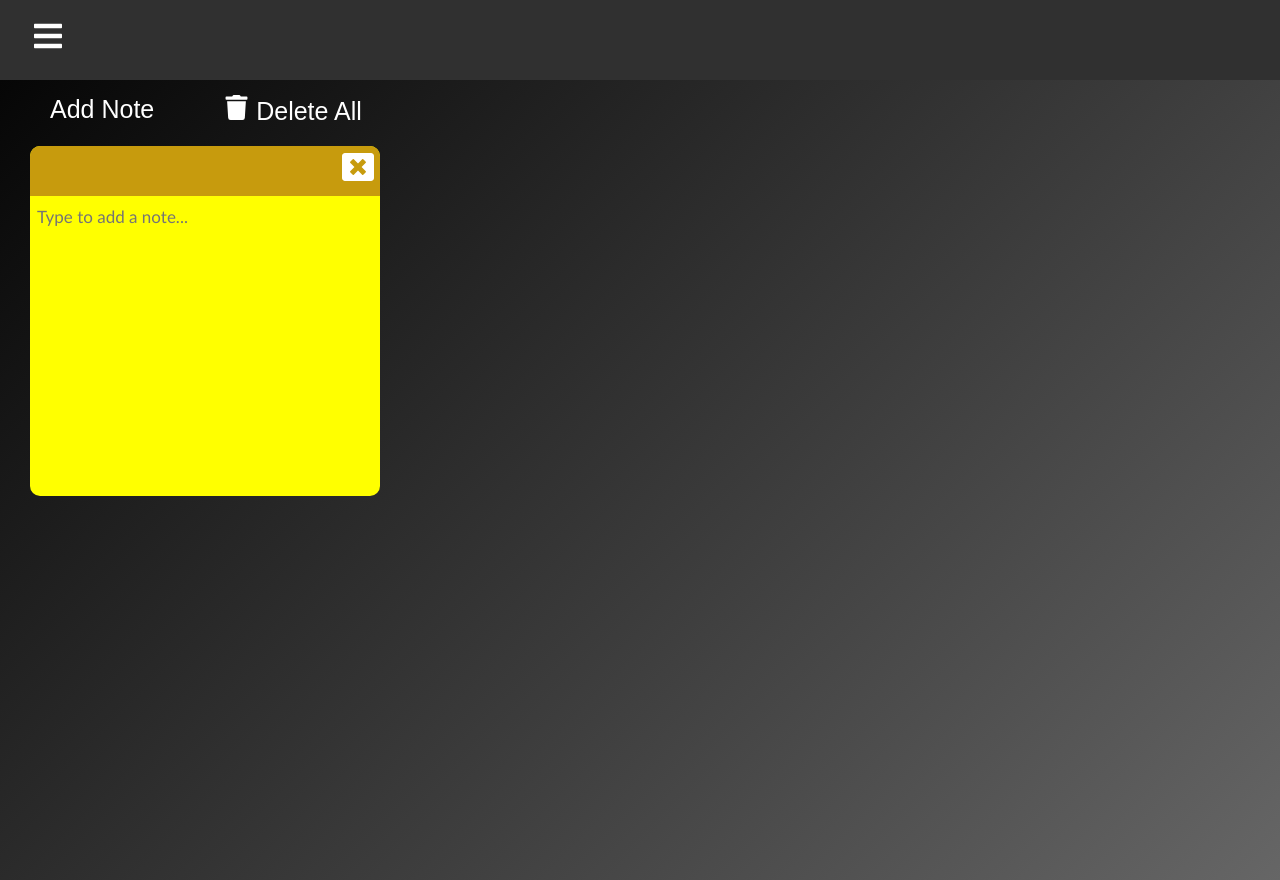
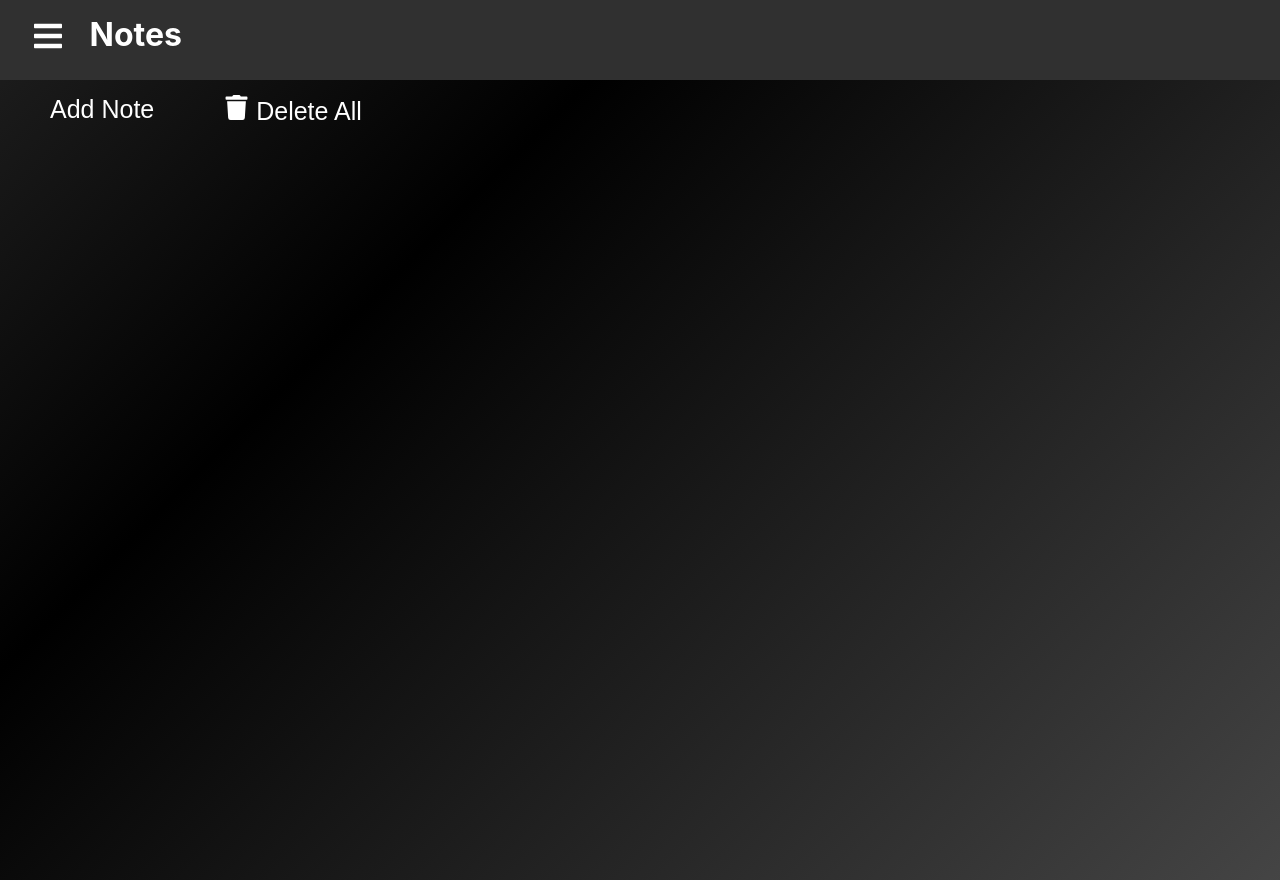
Before and after one commit to abellizzi1/StudentToolsProject, a React (Create React App) app in the folder planner1/: page / in a window 1280 px wide. Built offline with nearby package versions, Linux system fonts and the light colour scheme.

Commit message:
Improved notes

```diff
--- a/planner1/src/components/Sidebar.js
+++ b/planner1/src/components/Sidebar.js
@@ -22,7 +22,7 @@ function Sidebar() {
           <Link to='#' className='menu-bars'>
             <FaIcons.FaBars onClick={showSidebar} />
           </Link>
-          <h1 id='currPage' className='h1'>Notes</h1>
+          <h1 id='currPage' className='h1'></h1>
         </div>
         <nav className={sidebar ? 'sidebar-menu active' : 'sidebar-menu'}>
           <ul className='sidebar-menu-items' onClick={showSidebar}>
--- a/planner1/src/pages/NotesPage.css
+++ b/planner1/src/pages/NotesPage.css
@@ -1,4 +1,4 @@
-.background {
+.content {
 	z-index: 1;
 	background: linear-gradient(-45deg, black, gray, black, gray);
 	background-size: 400% 400%;
@@ -7,10 +7,6 @@
 	animation: animate 60s ease infinite;
 	position:absolute;
 	overflow:auto;
-}
-
-.content {
-	position: relative;
 }
 
 @keyframes animate {
--- a/planner1/src/pages/NotesPage.js
+++ b/planner1/src/pages/NotesPage.js
@@ -6,22 +6,20 @@ import * as FaIcons from 'react-icons/fa';
 
 export default function NotesPage() {
 
-    const [notes, setNotes] = useState([
-	{
-		id: nanoid(),
-		text: ''
-	}
-]);
+    useEffect(() => {
+		sessionStorage.setItem('currentPage', 'Notes');
 
-
-    useEffect(() => {
 		const savedNotes = JSON.parse(
 			localStorage.getItem('allNotesData')
 		);
 		if (savedNotes) {
 			setNotes(savedNotes);
 		}
+		console.log(localStorage.getItem('allNotesData'));
 	}, []);
+
+	const [notes, setNotes] = useState([
+	]);
 
     const addNote = () => {
 		const newNote = {
@@ -29,6 +27,7 @@ export default function NotesPage() {
 			text: ''
 		};
 		const newNotes = [...notes, newNote];
+		notes.push(newNote);
 		setNotes(newNotes);
 		localStorage.setItem('allNotesData', JSON.stringify(notes));
 	};
@@ -72,7 +71,6 @@ export default function NotesPage() {
 	};
 
     return(
-        <div className='background'>
             <div className='content'>
                 <button onClick={addNote} className='addNoteButton'>Add Note</button>
                 <button onClick={deleteAllNotes} className='addNoteButton'>{<FaIcons.FaTrash />} Delete All</button>
@@ -87,6 +85,5 @@ export default function NotesPage() {
 					))}
 				</div>
             </div>
-        </div>
     )
 }
```
